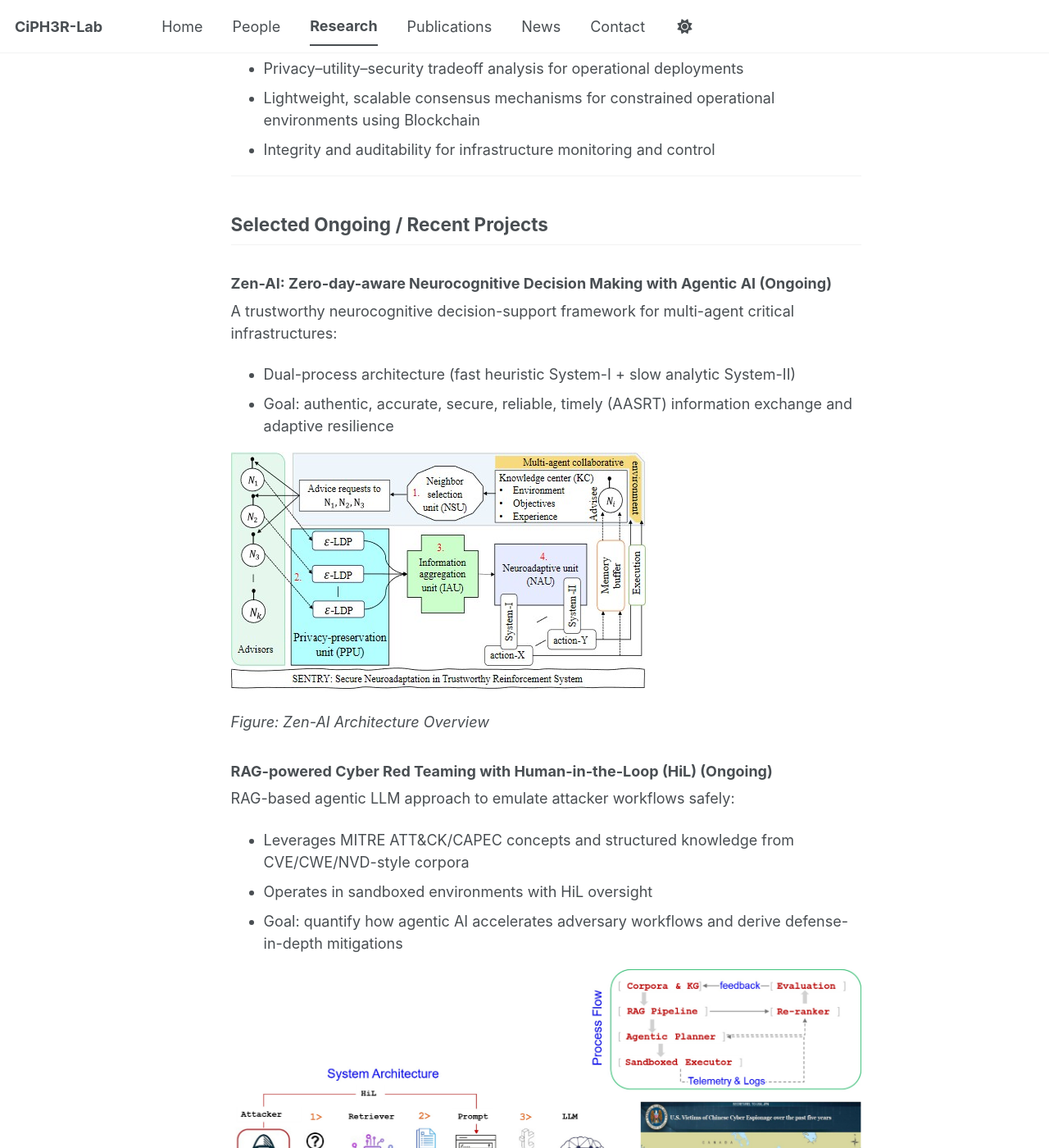
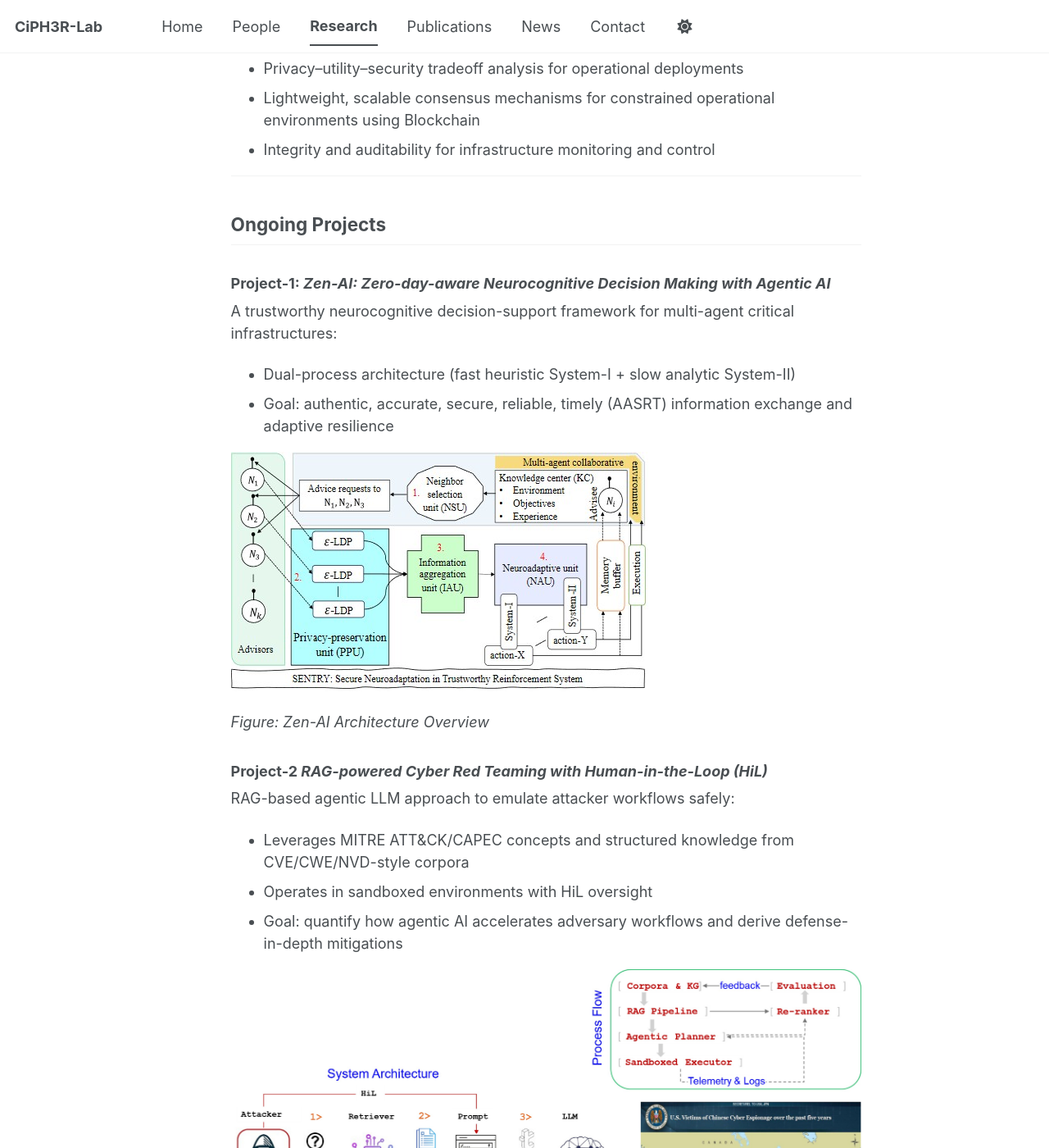
Before and after one commit to ciph3rLab/ciph3rLab.github.io, a Jekyll site: the page built from _pages/research.md, in a window 1280 px wide and 1400 px high, scrolled down 1220 px. Shown: the whole window at 82% size. Built offline with Jekyll 4.4.1, drawn with Linux system fonts in a browser that asks for light colours; a script bundle is joined from its source files by our own code; library files that are not in the unit come from our copies; some of the changed text lies outside the part shown.

Commit message:
Update research.md

```diff
--- a/_pages/research.md
+++ b/_pages/research.md
@@ -43,9 +43,9 @@ CiPH3R-Lab focuses on **secure and trustworthy cybersecurity and AI/ML applicati
 
 ---
 
-## Selected Ongoing / Recent Projects
+## Ongoing Projects
 
-### Zen-AI: Zero-day-aware Neurocognitive Decision Making with Agentic AI (Ongoing)
+### Project-1: *Zen-AI: Zero-day-aware Neurocognitive Decision Making with Agentic AI*
 A trustworthy neurocognitive decision-support framework for multi-agent critical infrastructures:
 - Dual-process architecture (fast heuristic System-I + slow analytic System-II)
 - Goal: authentic, accurate, secure, reliable, timely (AASRT) information exchange and adaptive resilience
@@ -54,7 +54,7 @@ A trustworthy neurocognitive decision-support framework for multi-agent critical
 
 *Figure: Zen-AI Architecture Overview*
 
-### RAG-powered Cyber Red Teaming with Human-in-the-Loop (HiL) (Ongoing)
+### Project-2 *RAG-powered Cyber Red Teaming with Human-in-the-Loop (HiL)*
 RAG-based agentic LLM approach to emulate attacker workflows safely:
 - Leverages MITRE ATT&CK/CAPEC concepts and structured knowledge from CVE/CWE/NVD-style corpora
 - Operates in sandboxed environments with HiL oversight
@@ -64,7 +64,7 @@ RAG-based agentic LLM approach to emulate attacker workflows safely:
 
 *Figure: RAG-powered agentic red teaming pipeline with human-in-the-loop oversight.*
 
-### PRISM: Policy-Regulated Investigative Segmentation for Ethical Digital Forensics (Ongoing)
+### Project-3: *PRISM: Policy-Regulated Investigative Segmentation for Ethical Digital Forensics*
 Ethics-first agentic AI to triage large evidence sets (disks, memory dumps, logs, PCAP, mobile images):
 - Contextualizes case narratives and groups/tags artifacts as case-related vs unrelated
 - Goal: reduce unintentional/unethical data exposure while preserving investigator speed
```
